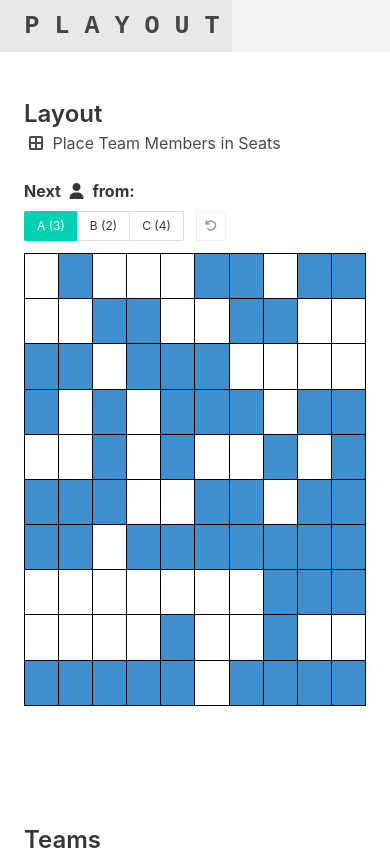
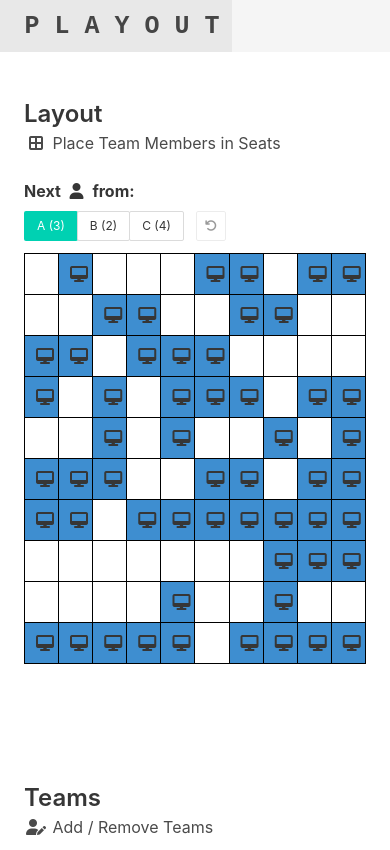
Before and after one commit to mikemoraned/playout, a React (Create React App) app: page / in a window 390 px wide. Shown: the top 850 px of the page. Built offline with nearby package versions, Linux system fonts and the light colour scheme.

Commit message:
show desktop on mobile as well

```diff
--- a/src/Grid.js
+++ b/src/Grid.js
@@ -1,6 +1,19 @@
 import React from "react";
 import { useContext } from "react";
 import { positionFor, StoreContext, togglePlaceMemberAction } from "./store.js";
+
+function Desktop({ visibility }) {
+  return (
+    <span
+      className="icon is-small"
+      style={{
+        visibility,
+      }}
+    >
+      <i className="fas fa-desktop"></i>
+    </span>
+  );
+}
 
 export function Grid() {
   const { state, dispatch } = useContext(StoreContext);
@@ -31,14 +44,8 @@ export function Grid() {
                         border: "1px solid black",
                       }}
                     >
-                      <span
-                        className="icon is-hidden-mobile"
-                        style={{
-                          visibility: `${has_seat ? "visible" : "hidden"}`,
-                        }}
-                      >
-                        <i className="fas fa-desktop"></i>
-                      </span>
+                      <span className="is-hidden-mobile">
+                        <Desktop visibility={has_seat ? "visible" : "hidden"} />{" "}
                         {occupancy && (
                           <span>
                             {occupancy.member.team}
@@ -50,6 +57,18 @@ export function Grid() {
                             A<sub>1</sub>
                           </span>
                         )}
+                      </span>
+                      <span className="is-hidden-tablet">
+                        {has_seat && !occupancy && (
+                          <Desktop visibility={"visible"} />
+                        )}
+                        {occupancy && (
+                          <span>
+                            {occupancy.member.team}
+                            <sub>{occupancy.member.index + 1}</sub>
+                          </span>
+                        )}
+                      </span>
                     </td>
                   );
                 })}
```
Lines whose indentation alone changed are shown as unchanged.
